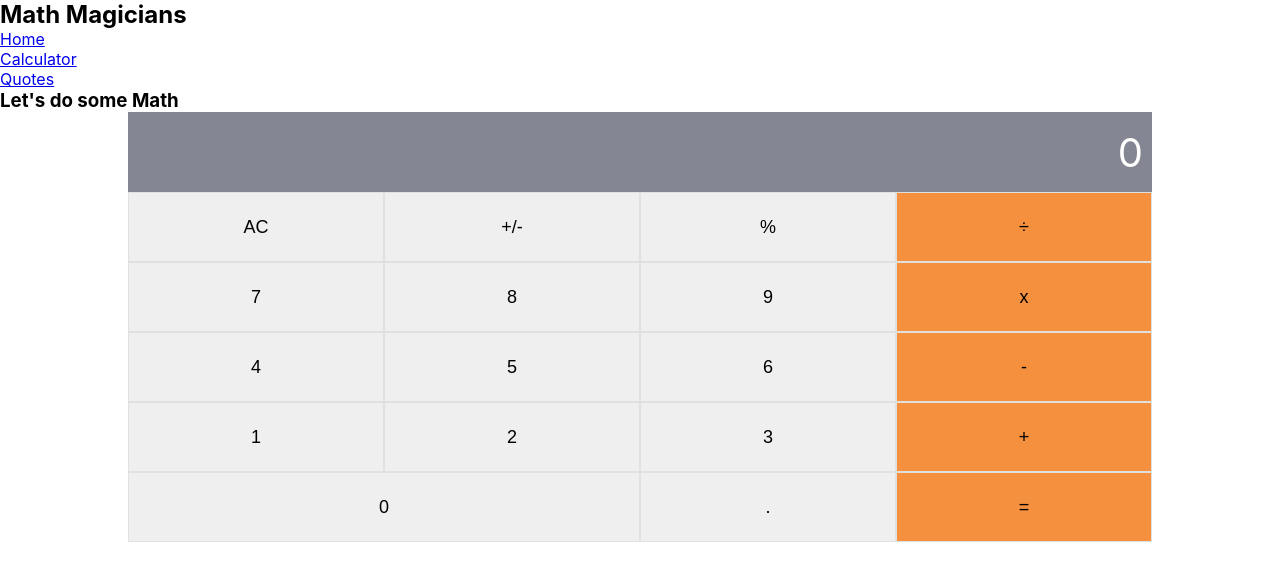
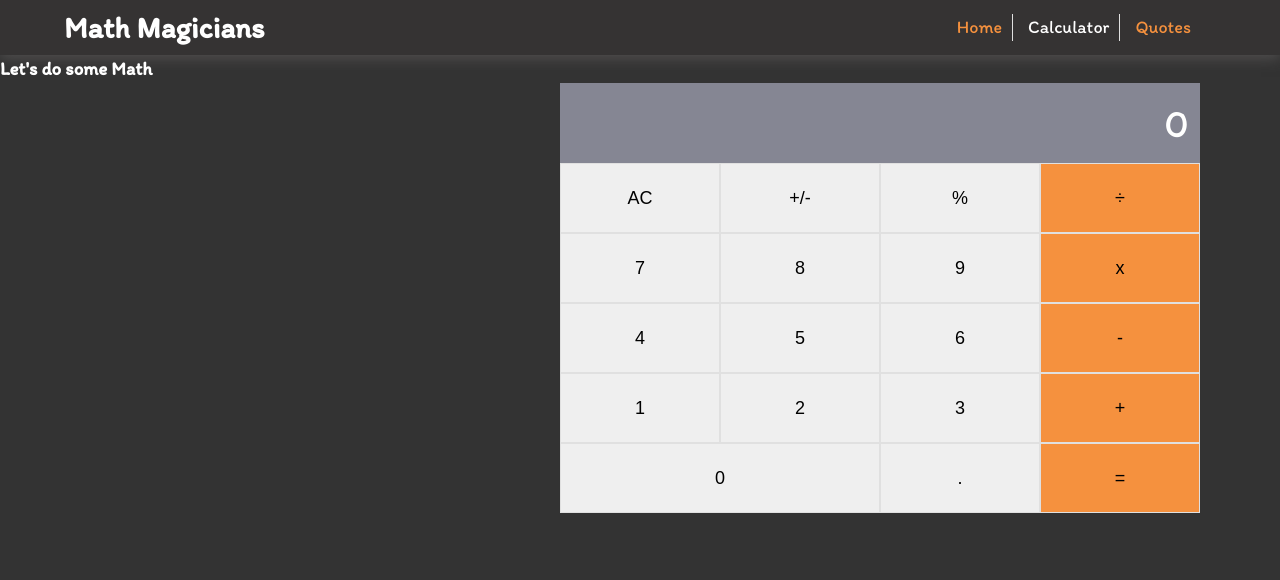
Before and after one commit to AlaaAlsalem/MathMagicians, a React (Create React App) app: page /calculator in a window 1280 px wide. Shown: the top 580 px of the page. Built offline with nearby package versions, Linux system fonts and the light colour scheme.

Commit message:
Add styles

```diff
--- a/src/index.css
+++ b/src/index.css
@@ -1,27 +1,259 @@
-body {
-  margin: 0;
-  font-family:
-    -apple-system,
-    BlinkMacSystemFont,
-    'Segoe UI',
-    'Roboto',
-    'Oxygen',
-    'Ubuntu',
-    'Cantarell',
-    'Fira Sans',
-    'Droid Sans',
-    'Helvetica Neue',
-    sans-serif;
-  -webkit-font-smoothing: antialiased;
-  -moz-osx-font-smoothing: grayscale;
+@import url('https://fonts.googleapis.com/css2?family=Itim&display=swap');
+
+:root {
+  --orange: #f5913e;
+  --light-gray: #e0e0e0;
+  --dark-gray: #858693;
+  --white: #fff;
 }
 
-code {
-  font-family:
-    source-code-pro,
-    Menlo,
-    Monaco,
-    Consolas,
-    'Courier New',
-    monospace;
+* {
+  margin: 0;
+  padding: 0;
+  box-sizing: border-box;
 }
+
+body {
+  font-family: 'Itim', cursive;
+  line-height: 1.5;
+  width: 100%;
+  height: 100%;
+  background-color: #333;
+  color: var(--white);
+}
+
+/* Navbar Styling */
+header {
+  width: 100%;
+  background-color: rgb(53, 51, 51);
+  box-shadow: 0 3px 13px 0 rgba(104, 100, 100, 0.59);
+}
+
+h1 {
+  font-size: 20px;
+}
+
+.navbar,
+.home-div,
+blockquote {
+  width: 90%;
+  margin: 0 auto;
+}
+
+.navbar {
+  display: flex;
+  justify-content: space-between;
+  align-items: center;
+  height: 35px;
+}
+
+.navbar ul {
+  margin: 0;
+  padding: 0;
+}
+
+.navbar ul li {
+  list-style: none;
+  display: inline-block;
+  margin-right: 7px;
+}
+
+.nav-link {
+  text-decoration: none;
+  color: var(--orange);
+  cursor: pointer;
+  padding-bottom: 2px;
+  transition: 300ms;
+}
+
+.nav-link:hover {
+  opacity: 0.8;
+  border-bottom: 1px solid #f4f4f4;
+  transform: scale(0.85);
+}
+
+.current {
+  color: var(--white);
+  opacity: 1;
+}
+
+/* Home Page Styling */
+.home-div {
+  margin-top: 60px;
+  text-align: justify;
+}
+
+.home-div h2 {
+  text-align: center;
+  padding-bottom: 25px;
+  font-size: 30px;
+}
+
+.home-div p {
+  padding-bottom: 18px;
+}
+
+button,
+.calculator-page,
+.result {
+  display: flex;
+  align-items: center;
+}
+
+button {
+  border: 1px solid var(--light-gray);
+  outline: none;
+  justify-content: center;
+  height: 55px;
+  font-size: 18px;
+  transition: 400ms ease-in-out;
+  cursor: pointer;
+}
+
+button:hover {
+  background-color: var(--dark-gray);
+  color: var(--white);
+}
+
+button:active {
+  transform: scale(0.92);
+}
+
+.App {
+  height: 100%;
+  width: 100%;
+}
+
+.calculator-page {
+  flex-direction: column;
+  height: 100vh;
+  justify-content: center;
+}
+
+.calculator-page aside {
+  margin-bottom: 20px;
+  font-size: 28px;
+  color: var(--orange);
+}
+
+.calculator-section {
+  width: 80%;
+  margin: 0 auto;
+  display: grid;
+  grid-template-columns: repeat(4, 1fr);
+  box-shadow: 0 3px 13px 0 rgba(204, 182, 182, 0.59);
+  background-color: var(--light-gray);
+}
+
+.result {
+  grid-column: 1 / span 4;
+  justify-content: flex-end;
+  color: var(--white);
+  background-color: var(--dark-gray);
+  height: 65px;
+  font-size: 34px;
+  padding-right: 6px;
+  letter-spacing: 2px;
+}
+
+.operator {
+  background-color: var(--orange);
+}
+
+.zero {
+  grid-column: 1 / span 2;
+}
+
+@media all and (min-width: 768px) {
+  .navbar {
+    height: 40px;
+    width: 90%;
+    margin: 0 auto;
+  }
+
+  .navbar ul li {
+    margin-right: 15px;
+  }
+
+  .calculator-section {
+    width: 60%;
+    margin: 0 auto;
+  }
+
+  .result {
+    padding-right: 9px;
+  }
+}
+
+@media all and (min-width: 1024px) {
+  h1 {
+    font-size: 30px;
+  }
+
+  .navbar {
+    height: 55px;
+  }
+
+  .navbar ul li {
+    border-right: 1px solid var(--light-gray);
+    padding-right: 10px;
+  }
+
+  .navbar ul li:nth-child(3) {
+    border-right: none;
+  }
+
+  .nav-link {
+    font-size: 18px;
+  }
+
+  .home-div h2 {
+    text-align: start;
+    font-size: 40px;
+  }
+
+  .home-div p {
+    font-size: 18px;
+  }
+
+  .calculator-page {
+    width: 90%;
+    margin: 0 auto;
+    align-items: flex-start;
+    flex-direction: row;
+    margin-top: 10%;
+  }
+
+  .calculator-page aside {
+    align-self: flex-start;
+  }
+
+  .calculator-section {
+    width: 50%;
+    margin: 0 auto;
+  }
+
+  button {
+    height: 70px;
+  }
+
+  .result {
+    height: 80px;
+    font-size: 40px;
+  }
+
+  blockquote {
+    font-size: 18px;
+  }
+
+
+  .calcSections {
+    display: grid;
+  }
+
+  .calculatorSection {
+    display: inline;
+    justify-self: right;
+    width: 800px;
+  }
+}
--- a/src/pages/Calculator.js
+++ b/src/pages/Calculator.js
@@ -3,11 +3,11 @@ import Calculater from '../Components/Calculater'
 const Calculator = () => {
 
     return (
-        <div>
+        <div className='calcSections'>
             <div>
                 <h3> Let's do some Math</h3>
             </div>
-            <div>
+            <div className='calculatorSection'>
                 <Calculater/>
             </div>
         </div>
--- a/src/pages/Home.js
+++ b/src/pages/Home.js
@@ -3,8 +3,8 @@
 const Home = () => {
 
     return (
-        <div>
-            <p> Lorem ipsum dolor sit amet, consectetur adipiscing elit, sed do eiusmod tempor
+        <div className="home-div">
+            <h2>Welcome To Our Page!</h2>            <p> Lorem ipsum dolor sit amet, consectetur adipiscing elit, sed do eiusmod tempor
                 incididunt ut labore et dolore magna aliqua. Ut enim ad minim veniam, quis nostrud exercitation
                 ullamco laboris nisi ut aliquip ex ea commodo consequat. Duis aute irure dolor in reprehenderit in
                 voluptate velit esse cillum dolore eu fugiat nulla pariatur. Excepteur sint
--- a/src/pages/Quote.js
+++ b/src/pages/Quote.js
@@ -3,15 +3,10 @@
 const Quote = () => {
 
     return (
-        <div>
-            <p>
-                Mathmatics is not about numbers, equations, computations,
-            </p>
-            <p>
-                or algorithm: it is about undrstanding -William Poul Thurston
-
-            </p>
-        </div>
+        <blockquote style={{ marginTop: '10%' }}>
+        The definition of a good mathematical problem is the mathematics it generates, rather
+        than the problem itself. -Andrew Wiles
+      </blockquote>
     )
 }
 export default Quote;
```
Lines whose indentation alone changed are shown as unchanged.
